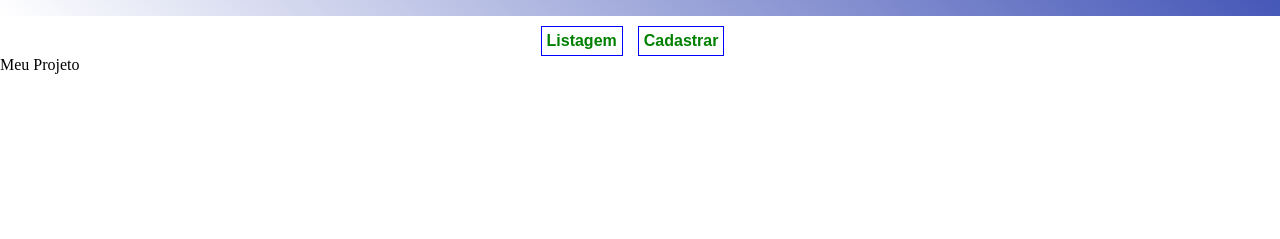
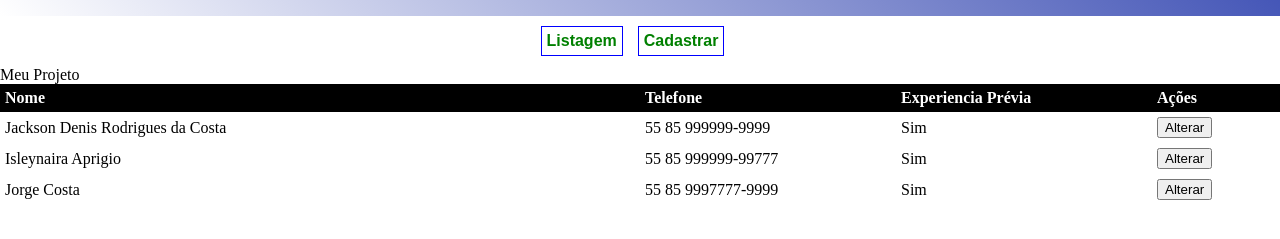
Before and after one commit to JacksonDenis/ProjetoExemblo, a plain HTML site: page index.html in a window 1280 px wide. Shown: the part 43-282 px from the top of the page. Drawn offline with Linux system fonts and the light colour scheme.

Commit message:
Listagem de registros

```diff
--- /dev/null
+++ b/css/list.css
@@ -0,0 +1,18 @@
+.lista {
+    width: 100%;
+    border-spacing: 0;
+}
+
+.lista tr:nth-child(1){
+
+vertical-align: top;
+background-color: black;
+color: white;
+font-weight: bold;
+padding: 5px;
+
+}
+
+.lista tr td  {
+    padding: 5px;
+}
--- a/css/style.css
+++ b/css/style.css
@@ -10,7 +10,7 @@ body {
 .menu {
     display: flex;
     justify-content: center;
-    margin-top: 10px;
+    margin: 10px 0px;
 }
 
 .menu a {
--- a/index.html
+++ b/index.html
@@ -4,7 +4,11 @@
         <title>
             Projeto Exemplo
         </title>
+        <meta name="viewport" content="width=device-width, initial-scale=1.0">
+        <meta charset="UTF-8">
+        <link rel="stylesheet" href="css/list.css">
         <link rel="stylesheet" href="./css/style.css">
+
     </head>
     <body>
         <header class=cabecalho>
@@ -15,7 +19,63 @@
             <a href="./form.html">Cadastrar</a>
         </div>
         <section>
-
+            <table class="lista">
+                <tr>
+                    <td style="width: 50%">
+                        Nome
+                    </td>
+                    <td style="width: 20%">
+                        Telefone
+                    </td>
+                    <td style="width: 20%">
+                        Experiencia Prévia
+                    </td>
+                    <td style="width: 10%">
+                        Ações
+                    </td>
+                </tr>
+                <tr>
+                    <td>
+                        Jackson Denis Rodrigues da Costa
+                    </td>
+                    <td>
+                        55 85 999999-9999
+                    </td>
+                    <td>
+                        Sim
+                    </td>
+                    <td>
+                        <button>Alterar
+                    </td>
+                </tr>
+                <tr>
+                    <td>
+                        Isleynaira Aprigio
+                    </td>
+                    <td>
+                        55 85 999999-99777
+                    </td>
+                    <td>
+                        Sim
+                    </td>
+                    <td>
+                        <button>Alterar
+                    </td>
+                </tr>
+                <tr>
+                    <td>
+                        Jorge Costa
+                    </td>
+                    <td>
+                        55 85 9997777-9999
+                    </td>
+                    <td>
+                        Sim
+                    </td>
+                    <td>
+                        <button>Alterar
+                    </td>
+                </tr>
         </section>
         Meu Projeto
     </body>
```
Also changed, not shown: form.html (+16 -1 lines).
